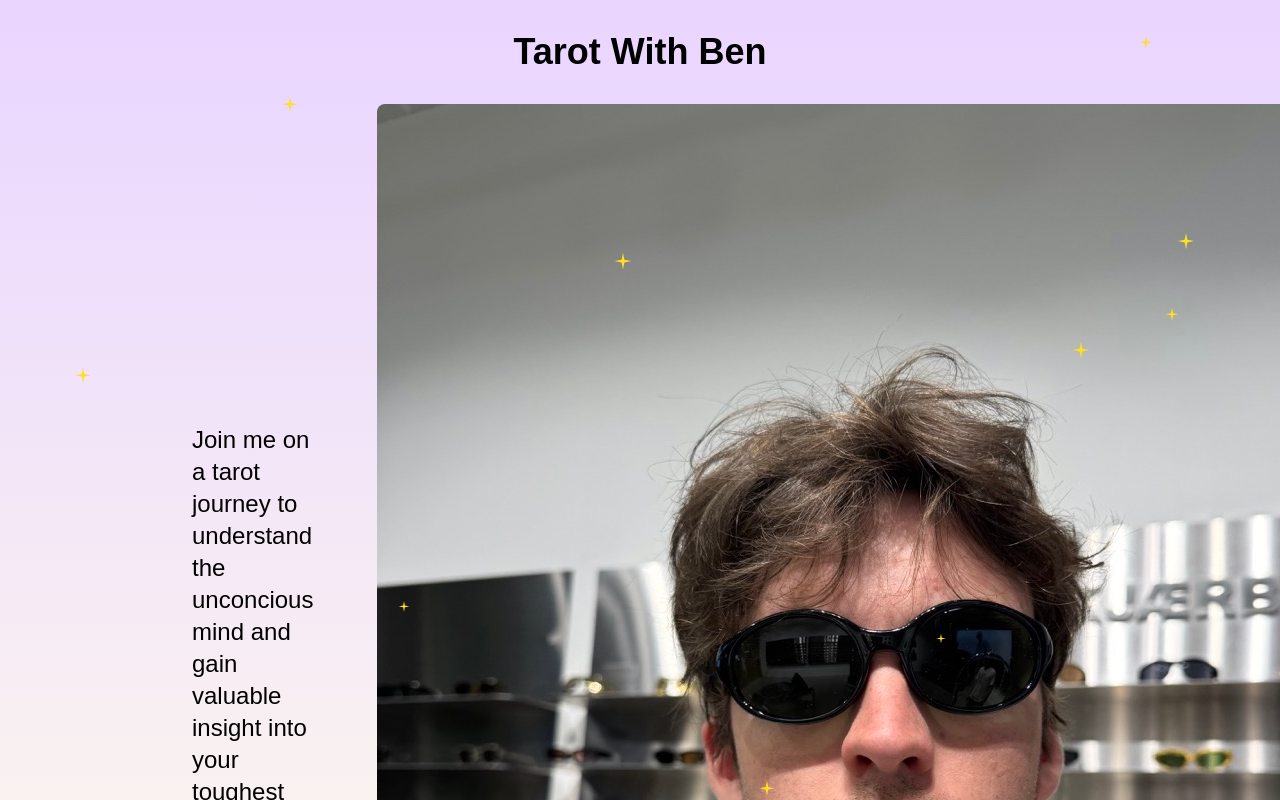
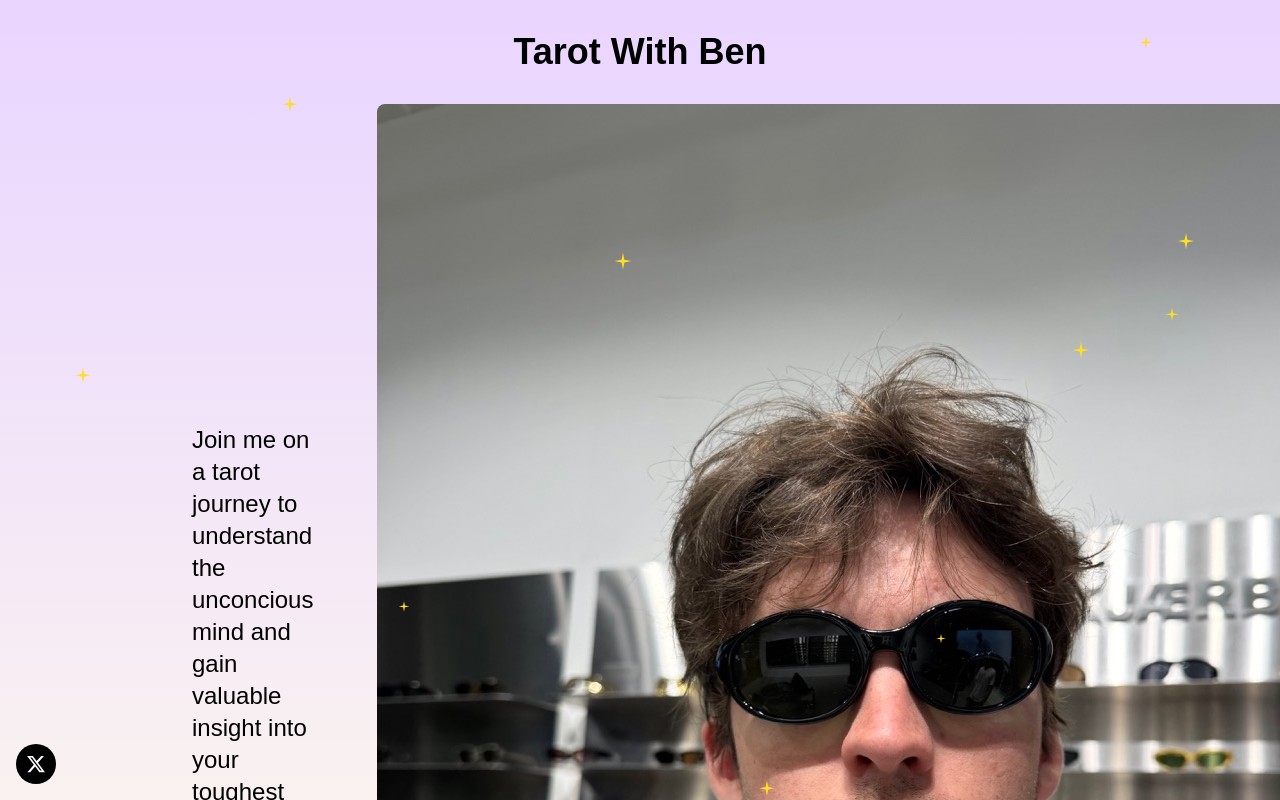
Before and after one commit to bengaaaa/tarot-site, a Next.js app: page / in a window 1280 px wide. Shown: the top 800 px of the page. Built offline with nearby package versions, Linux system fonts and the light colour scheme.

Commit message:
add twitter link

```diff
--- a/src/app/page.js
+++ b/src/app/page.js
@@ -1,6 +1,7 @@
 import Image from "next/image";
 import SparkleEffect from "@/components/SparkleEffect";
 import ContactForm from "@/components/ContactForm";
+import TwitterIcon from "@/components/TwitterIcon";
 
 // ---- Ideas ----
 // Carousel of tarot cards on each edge rotating different directions
@@ -18,6 +19,7 @@ export default function Home() {
   return (
     <div className="min-h-screen p-4 sm:p-8 text-black bg-gradient-to-b from-purple-200 via-amber-50 to-green-200">
       <SparkleEffect />
+      <TwitterIcon />
       <main className="max-w-4xl mx-auto">
         <h1 className="text-3xl sm:text-4xl font-bold text-center mb-6 sm:mb-8">
           Tarot With Ben
--- /dev/null
+++ b/src/components/TwitterIcon.jsx
@@ -0,0 +1,20 @@
+export default function TwitterIcon() {
+  return (
+    <a
+      href="https://twitter.com/_frib_"
+      target="_blank"
+      rel="noopener noreferrer"
+      className="fixed bottom-4 left-4 w-10 h-10 bg-black hover:bg-gray-800 rounded-full flex items-center justify-center transition-colors duration-200 z-10"
+      aria-label="Follow on Twitter"
+    >
+      <svg
+        xmlns="http://www.w3.org/2000/svg"
+        viewBox="0 0 24 24"
+        fill="white"
+        className="w-5 h-5"
+      >
+        <path d="M18.244 2.25h3.308l-7.227 8.26 8.502 11.24H16.17l-5.214-6.817L4.99 21.75H1.68l7.73-8.835L1.254 2.25H8.08l4.713 6.231zm-1.161 17.52h1.833L7.084 4.126H5.117z" />
+      </svg>
+    </a>
+  );
+}
```
